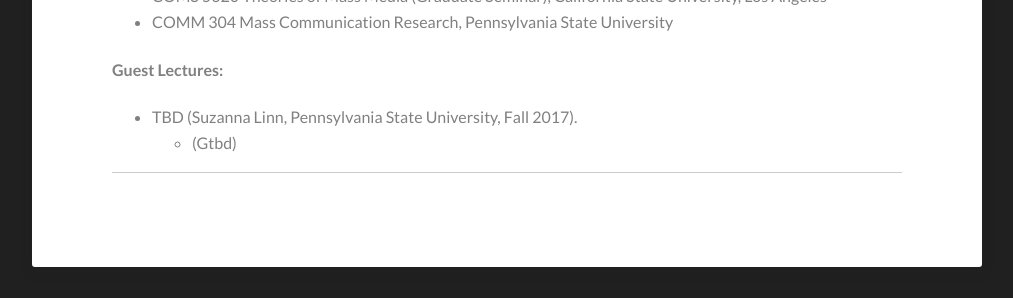
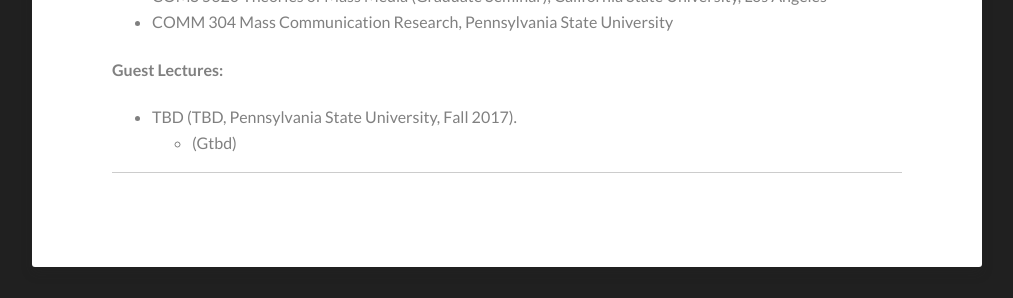
Before and after one commit to LBJCOMM/LBJCOMM.github.io, a Jekyll site: the page built from teaching/index.md, in a window 1280 px wide. Shown: the part 572-870 px from the top of the page, without its empty margins (133-1146 px from the left). Built offline with Jekyll 4.4.1, drawn with Linux system fonts in a browser that asks for light colours.

Commit message:
Update index.md

```diff
--- a/teaching/index.md
+++ b/teaching/index.md
@@ -19,7 +19,7 @@ title: TEACHING
 <h4> Guest Lectures: </h4>
 
 <ul align='justify'>
-  <li>TBD (Suzanna Linn, Pennsylvania State University, Fall 2017). </li>
+  <li>TBD (TBD, Pennsylvania State University, Fall 2017). </li>
     <ul align='justify'>
       <li>(Gtbd)</li>
     </ul>
```
